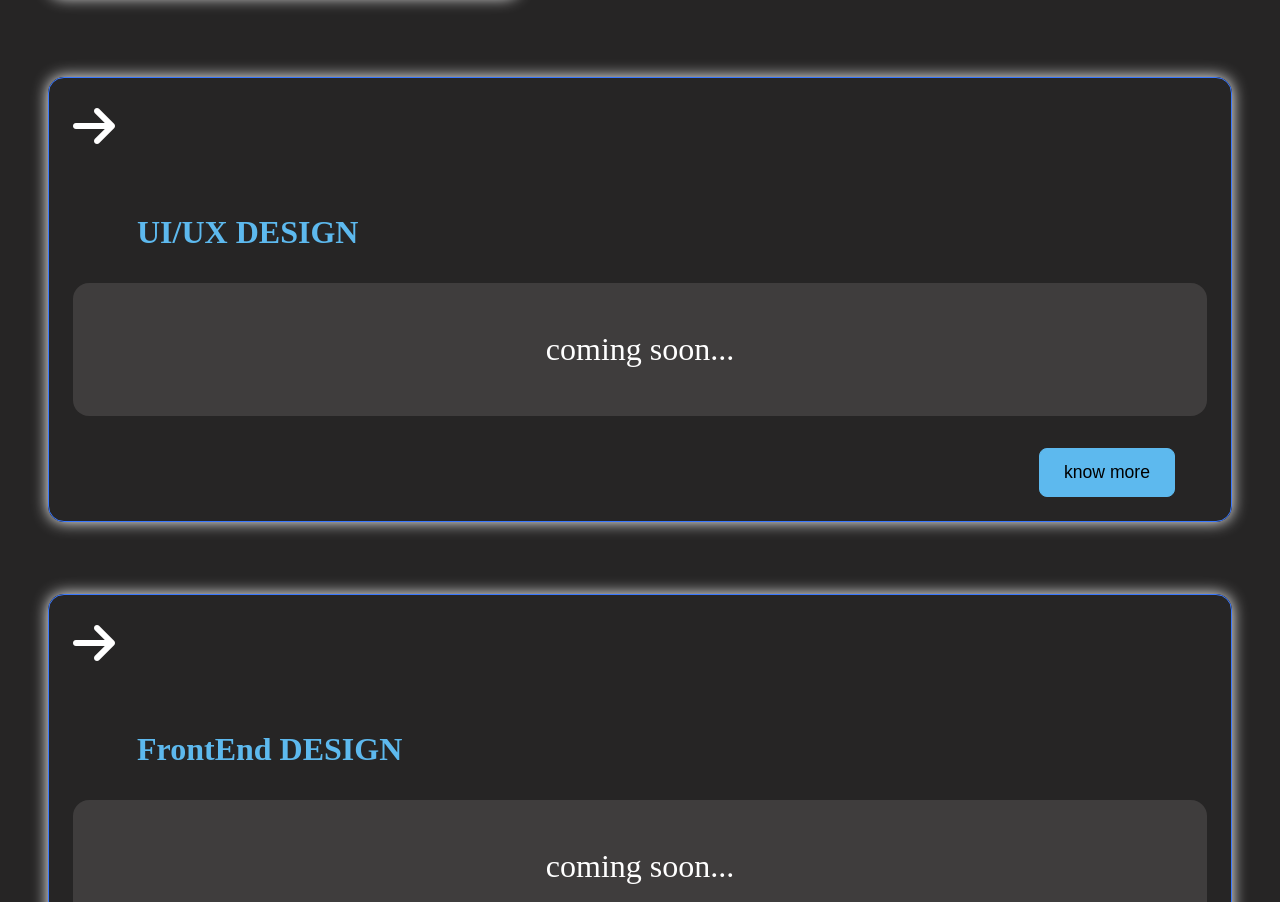
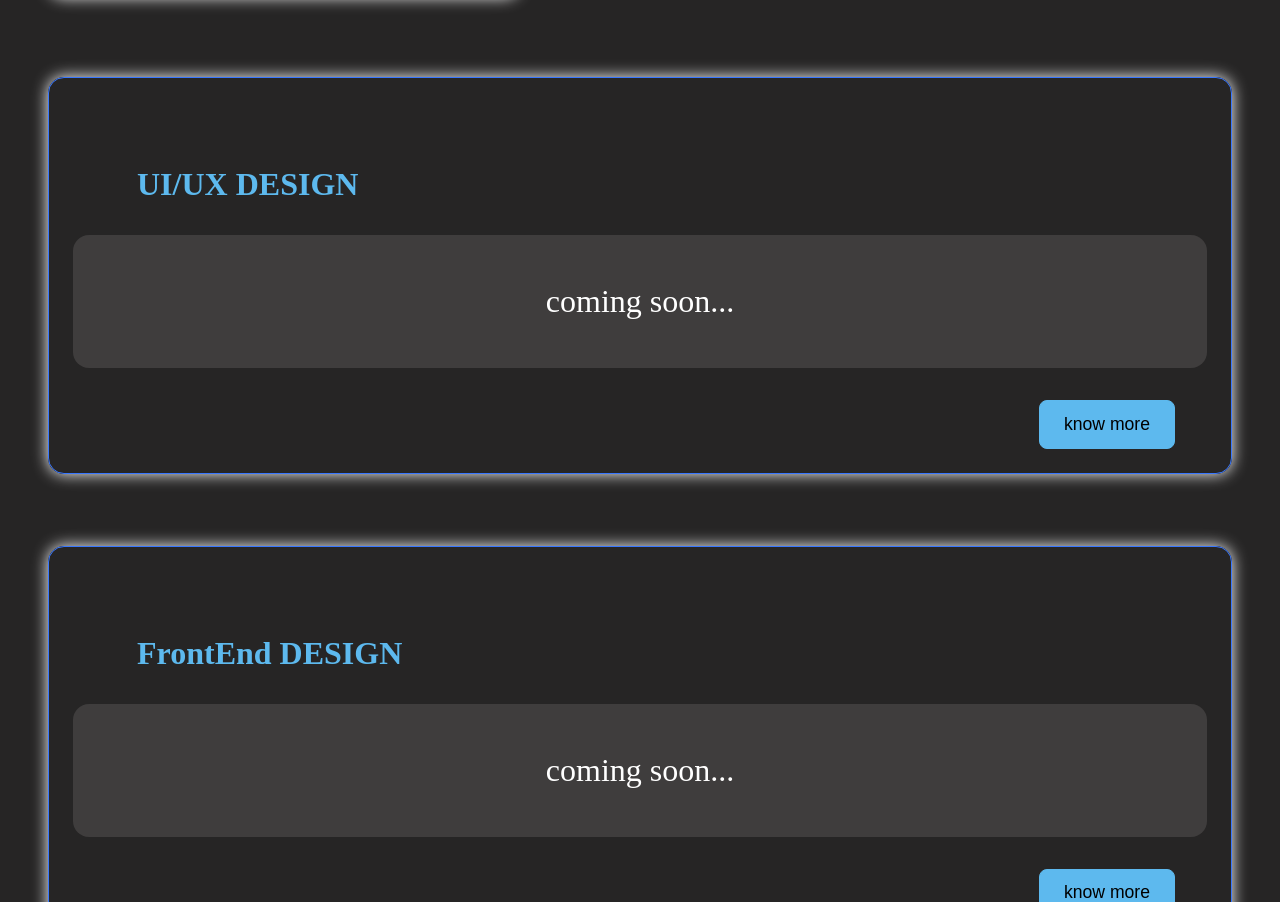
Before and after one commit to Shyna-Garg/Portfolio, a plain HTML site: page index.html in a window 1280 px wide. Shown: the part 2960-3862 px from the top of the page. Drawn offline with Linux system fonts and the light colour scheme.

Commit message:
removed arrows

```diff
--- a/index.html
+++ b/index.html
@@ -83,7 +83,7 @@
   <div class="dev">
   <div class="icongap">
     <div class="icon">
-<i class="fa-solid fa-arrow-right" style="font-size: 3rem; color: #fff;"></i>
+<!-- <i class="fa-solid fa-arrow-right" style="font-size: 3rem; color: #fff;"></i> -->
     </div>
     <div class="ui">
     <h1>UI/UX DESIGN</h1>
@@ -101,7 +101,7 @@
     <div class="dev">
       <div class="icongap">
       <div class="icon">
-        <i class="fa-solid fa-arrow-right" style="font-size: 3rem; color: #fff;"></i>
+        <!-- <i class="fa-solid fa-arrow-right" style="font-size: 3rem; color: #fff;"></i> -->
       </div>
       <div class="web">
       <h1>FrontEnd DESIGN</h1>
```
